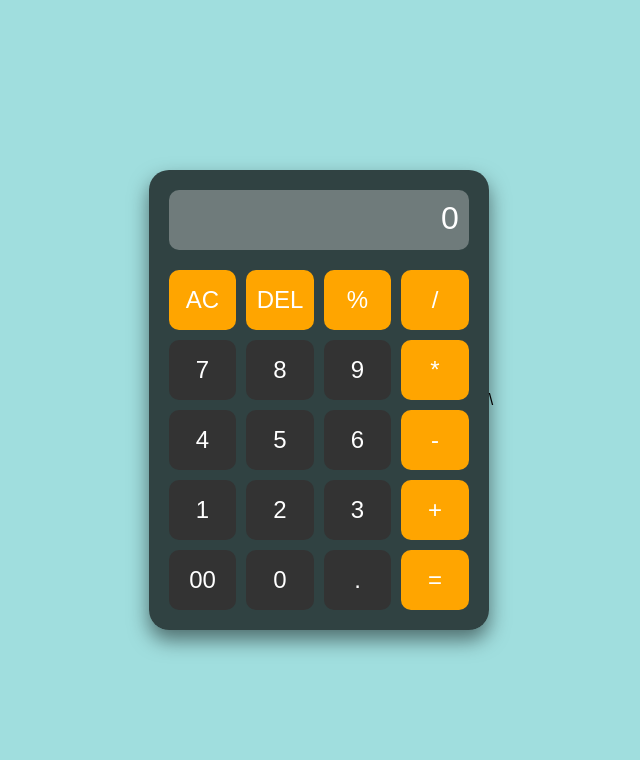
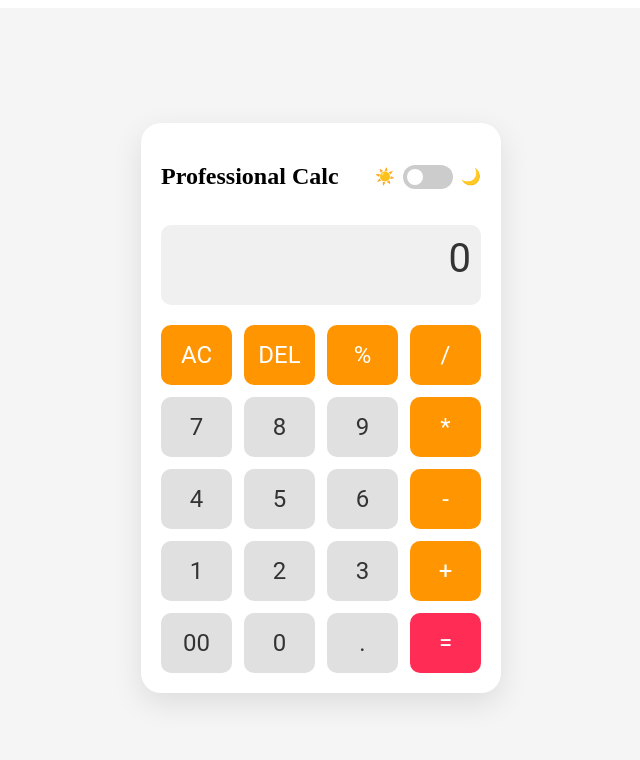
Before and after one commit to syedmin84/Simple-calculator, a plain HTML site: page index.html in a window 1280 px wide. Shown: the whole page, without its empty margins (319-959 px from the left). Drawn offline with Linux system fonts and the light colour scheme.

Commit message:
Add Light and Dark mode functionality

```diff
--- a/index.html
+++ b/index.html
@@ -11,7 +11,19 @@
     <script src="script.js" defer></script>
 </head>
 <body>
+ <div class="calculator-container">
         <div class="calculator">
+            <div class="calculator-header">
+                <h2>Professional Calc</h2>
+                <div class="theme-toggle">
+                    <span>☀️</span>
+                    <label class="switch">
+                        <input type="checkbox" id="theme-toggle">
+                        <span class="slider round"></span>
+                    </label>
+                    <span>🌙</span>
+                </div>
+            </div>
             <div class="display" id="display">0</div>
             <div class="buttons">
                 <button class="operator">AC</button>
@@ -37,10 +49,9 @@
                 <button>00</button>
                 <button>0</button>
                 <button>.</button>
-            <button class="operator">=</button>
+                <button class="operator equals">=</button>
             </div>
         </div>
-
-\
+    </div>
 </body>
 </html>
--- a/script.js
+++ b/script.js
@@ -1,3 +1,8 @@
+// light and dark mode
+const themeToggle = document.getElementById('theme-toggle');
+themeToggle.addEventListener('change', () => {
+    document.body.classList.toggle('dark');
+});
 
 const display = document.getElementById('display');
 const buttons = document.querySelectorAll('button');
--- a/style.css
+++ b/style.css
@@ -1,59 +1,200 @@
-body {
-    background-color: #a0dede;
-    background-size: cover;
+.calculator-container {
     display: flex;
     justify-content: center;
     align-items: center;
     height: 100vh;
-    margin: 0;
-    font-family: Arial, sans-serif;
+    background-color: #f5f5f5;
+    transition: background-color 0.3s;
 }
 
 .calculator {
-    width: 300px;
+    width: 320px;
     padding: 20px;
-    background-color: rgba(0, 0, 0, 0.7);
+    background-color: #2e2e2e;
     border-radius: 20px;
-    box-shadow: 0 10px 20px rgba(0, 0, 0, 0.5);
+    box-shadow: 0 10px 30px rgba(0, 0, 0, 0.3);
+    transition: all 0.3s;
+}
+
+.calculator-header {
+    display: flex;
+    justify-content: space-between;
+    align-items: center;
+    margin-bottom: 15px;
+    color: white;
+}
+
+.theme-toggle {
+    display: flex;
+    align-items: center;
+    gap: 8px;
+}
+
+.switch {
+    position: relative;
+    display: inline-block;
+    width: 50px;
+    height: 24px;
+}
+
+.switch input {
+    opacity: 0;
+    width: 0;
+    height: 0;
+}
+
+.slider {
+    position: absolute;
+    cursor: pointer;
+    top: 0;
+    left: 0;
+    right: 0;
+    bottom: 0;
+    background-color: #ccc;
+    transition: .4s;
+    border-radius: 24px;
+}
+
+.slider:before {
+    position: absolute;
+    content: "";
+    height: 16px;
+    width: 16px;
+    left: 4px;
+    bottom: 4px;
+    background-color: white;
+    transition: .4s;
+    border-radius: 50%;
+}
+
+input:checked + .slider {
+    background-color: #2196F3;
+}
+
+input:checked + .slider:before {
+    transform: translateX(26px);
 }
 
 .display {
     width: 100%;
-    height: 60px;
-    background-color: #dcdcdc;
+    height: 80px;
+    background-color: #3a3a3a;
     border-radius: 10px;
     text-align: right;
-    font-size: 2em;
-    color: #fff;
+    font-size: 2.5em;
+    color: white;
     padding: 10px;
     box-sizing: border-box;
     margin-bottom: 20px;
-    background-color: rgba(255, 255, 255, 0.3);
+    font-family: 'Roboto', sans-serif;
+    position: relative;
+    overflow: hidden;
+    white-space: nowrap;
 }
 
 .buttons {
     display: grid;
     grid-template-columns: repeat(4, 1fr);
-    gap: 10px;
+    gap: 12px;
 }
 
 button {
     width: 100%;
     height: 60px;
-    background-color: #333;
+    background-color: #4a4a4a;
     color: white;
     font-size: 1.5em;
     border: none;
     border-radius: 10px;
     cursor: pointer;
-    transition: background-color 0.3s;
+    transition: all 0.2s;
+    font-family: 'Roboto', sans-serif;
 }
 
 button:hover {
-    background-color: #555;
+    background-color: #5a5a5a;
+}
+
+button:active {
+    transform: scale(0.95);
 }
 
 .operator {
-    background-color: orange;
+    background-color: #ff9500;
     color: white;
 }
+
+.operator:hover {
+    background-color: #ffaa33;
+}
+
+.equals {
+    background-color: #ff2d55;
+}
+
+.equals:hover {
+    background-color: #ff4d6d;
+}
+
+.cursor {
+    display: inline-block;
+    width: 2px;
+    height: 40px;
+    background-color: white;
+    animation: blink 1s infinite;
+    vertical-align: middle;
+    margin-left: 2px;
+}
+
+@keyframes blink {
+    0%, 100% { opacity: 1; }
+    50% { opacity: 0; }
+}
+
+/* Dark mode styles */
+body.dark .calculator {
+    background-color: #2e2e2e;
+    box-shadow: 0 10px 30px rgba(0, 0, 0, 0.5);
+}
+body:not(.dark) .calculator h2 {
+    color: #000;
+}
+
+body:not(.dark) .calculator {
+    background-color: #ffffff;
+    box-shadow: 0 10px 30px rgba(0, 0, 0, 0.1);
+}
+
+body:not(.dark) .display {
+    background-color: #f0f0f0;
+    color: #333;
+}
+
+body:not(.dark) button {
+    background-color: #e0e0e0;
+    color: #333;
+}
+
+body:not(.dark) .operator {
+    background-color: #ff9500;
+    color: white;
+}
+
+body:not(.dark) .equals {
+    background-color: #ff2d55;
+    color: white;
+}
+
+body:not(.dark) .cursor {
+    background-color: #333;
+}
+
+/* hover effect for button and opertor when body not dark */
+
+body:not(.dark) button:hover {
+    background-color: #d0d0d0;
+}
+
+body:not(.dark) .operator:hover {
+    background-color: #ffaa33;
+}
```
Lines whose indentation alone changed are shown as unchanged.
